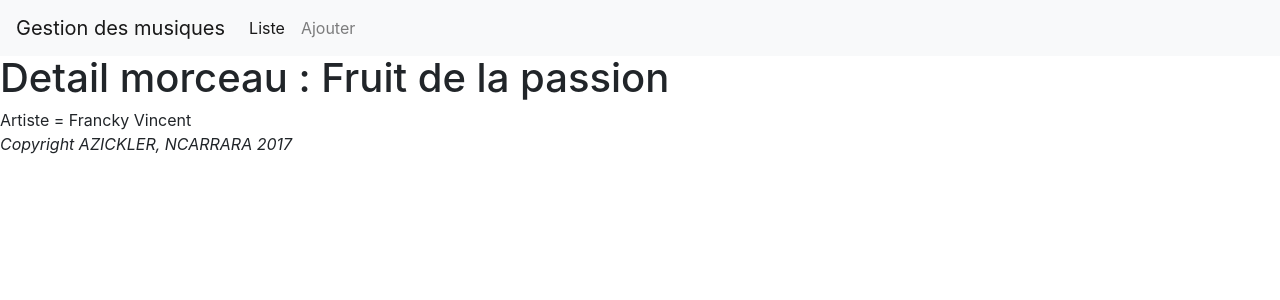
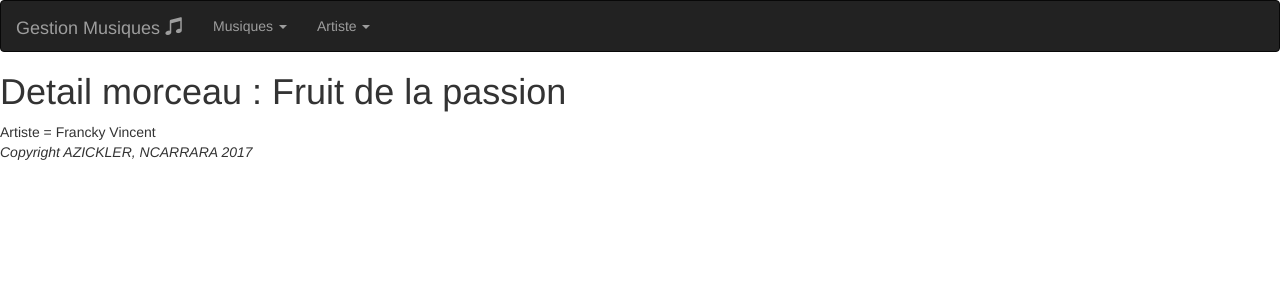
Before and after one commit to nicolascarrara/CRUDDjando, a Django app: page /musiques/detail/1 in a window 1280 px wide. Shown: the top 300 px of the page. Run offline with Django 3.2, Linux system fonts and the light colour scheme; data comes from the database, SQL or seed files in the repository; both versions use the stored data as it was after the commit; parts of the project's set-up code (start-up, migrations or seed data) failed here and were passed over; some libraries are stand-ins or nearby versions.

Commit message:
modification CSS et getabsoluturl

```diff
--- a/musiques/models.py
+++ b/musiques/models.py
@@ -4,16 +4,22 @@
 from django.db import models
 
 # Create your models here.
+
+
 class Artiste(models.Model):
-    nom=models.CharField(max_length=64)
+    nom = models.CharField(max_length=64)
+
+    def __str__(self):
+        return'{self.nom}'.format(self=self).encode('utf-8')
 
 
 class Morceau(models.Model):
     titre = models.CharField(max_length=64)
-    artiste = models.ForeignKey(Artiste,on_delete=models.CASCADE,null=True)
+    artiste = models.ForeignKey(Artiste, on_delete=models.CASCADE, null=True)
+
     def __str__(self):
-        return'{self.titre} ({self.artiste})'.format(self=self)
+        return'{self.titre}'.format(self=self).encode('utf-8')
 
     def get_absolute_url(self):
         from django.urls import reverse
-        return reverse('musiques.views.MorceauDetailView', args=[str(self.id)])
+        return reverse('musiques:morceau-detail', args=[str(self.id)])
--- a/musiques/templates/musiques/baseModele.html
+++ b/musiques/templates/musiques/baseModele.html
@@ -6,20 +6,39 @@
             {% block title %}
             {% endblock %}
         </title>
-        <link rel="stylesheet" href="https://maxcdn.bootstrapcdn.com/bootstrap/4.0.0-beta/css/bootstrap.min.css" integrity="sha384-/Y6pD6FV/Vv2HJnA6t+vslU6fwYXjCFtcEpHbNJ0lyAFsXTsjBbfaDjzALeQsN6M" crossorigin="anonymous">
+<link rel="stylesheet" href="https://maxcdn.bootstrapcdn.com/bootstrap/3.3.7/css/bootstrap.min.css">
+
     </head>
     <body>
-
-    <script src="https://maxcdn.bootstrapcdn.com/bootstrap/4.0.0-beta/js/bootstrap.min.js" integrity="sha384-h0AbiXch4ZDo7tp9hKZ4TsHbi047NrKGLO3SEJAg45jXxnGIfYzk4Si90RDIqNm1" crossorigin="anonymous"></script>
-    <script src="https://code.jquery.com/jquery-3.2.1.slim.min.js" integrity="sha384-KJ3o2DKtIkvYIK3UENzmM7KCkRr/rE9/Qpg6aAZGJwFDMVNA/GpGFF93hXpG5KkN" crossorigin="anonymous"></script>
-    <script src="https://cdnjs.cloudflare.com/ajax/libs/popper.js/1.11.0/umd/popper.min.js" integrity="sha384-b/U6ypiBEHpOf/4+1nzFpr53nxSS+GLCkfwBdFNTxtclqqenISfwAzpKaMNFNmj4" crossorigin="anonymous"></script>
-
                     <header>
+                            <nav class="navbar navbar-inverse">
+                                    <div class="container-fluid">
+                                      <div class="navbar-header">
+                                        <a class="navbar-brand" href="#">Gestion Musiques <span class="glyphicon glyphicon-music"></span></a>
+                                      </div>
+                                      <ul class="nav navbar-nav">
+                                        <li class="dropdown">
+                                          <a class="dropdown-toggle" data-toggle="dropdown" href="#">Musiques
+                                          <span class="caret"></span></a>
+                                          <ul class="dropdown-menu">
+                                            <li><a href="#">Ajout</a></li>
+                                            <li><a href="#">Liste</a></li>
+                                          </ul>
+                                        </li>
+                                        <li class="dropdown">
+                                                <a class="dropdown-toggle" data-toggle="dropdown" href="#">Artiste
+                                                <span class="caret"></span></a>
+                                                <ul class="dropdown-menu">
+                                                  <li><a href="#">Ajout</a></li>
+                                                  <li><a href="#">Liste</a></li>
+                                            </ul>
+                                        </li>
+                                      </ul>
+                                    </div>
+                                  </nav>
+                        <!---
                         <nav class="navbar navbar-expand-lg navbar-light bg-light">
                             <a class="navbar-brand" href="">Gestion des musiques</a>
-                <button class="navbar-toggler" type="button" data-toggle="collapse" data-target="#navbarSupportedContent" aria-controls="navbarSupportedContent" aria-expanded="false" aria-label="Toggle navigation">
-                    <span class="navbar-toggler-icon"></span>
-                </button>
                             <div class="collapse navbar-collapse" id="navbarSupportedContent">
                                 <ul class="navbar-nav mr-auto">
                                     <li class="nav-item active">
@@ -30,7 +49,8 @@
                                     </li>
                                 </ul>
                             </div>
-            </nav>
+                        </nav>-->
+
                     </header>
                     <section>
                         {% block contenu %}
@@ -39,5 +59,7 @@
                     <footer>
                         <em>Copyright AZICKLER, NCARRARA 2017</em>
                     </footer>
+                <script src="https://ajax.googleapis.com/ajax/libs/jquery/3.2.1/jquery.min.js"></script>
+                <script src="https://maxcdn.bootstrapcdn.com/bootstrap/3.3.7/js/bootstrap.min.js"></script>
     </body>
 </html>
--- a/musiques/urls.py
+++ b/musiques/urls.py
@@ -7,5 +7,5 @@
     url(r'^ajout', MorceauCreateView.as_view(), name='morceau-ajout'),
     url(r'^liste', MorceauListView.as_view(), name='morceau-liste'),
     url(r'^update/(?P<pk>\d+)', MorceauUpdate.as_view(), name='morceau-update'),
-    #url(r'^$',views.liste,name='liste'),
+    url(r'^$', MorceauListView.as_view(), name='morceau-liste'),
 ]
--- a/musiques/views.py
+++ b/musiques/views.py
@@ -20,6 +20,7 @@
 
 class MorceauCreateView(CreateView):
     model = Morceau
+    fields = ['artiste', 'titre']
 
 
 class MorceauUpdate(UpdateView):
```
Also changed, not shown: GestionMusiques/settings.py (+0 -24 lines), db.sqlite3, musiques/migrations/0005_auto_20171010_0823.py (deleted), musiques/migrations/0006_auto_20171010_0841.py (deleted), musiques/migrations/0007_auto_20171010_0846.py (deleted), 7 other files. Lines whose indentation alone changed are shown as unchanged.
